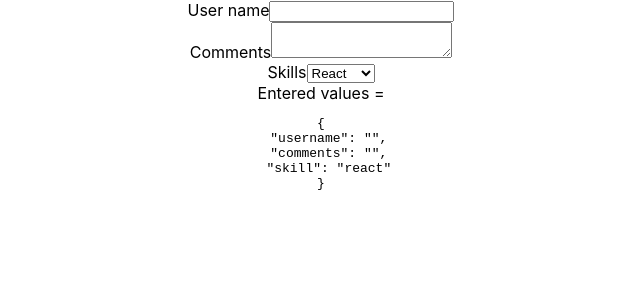
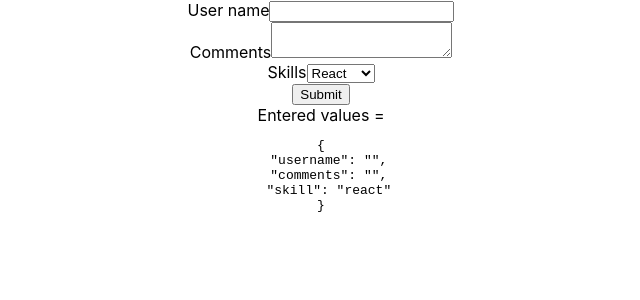
Before and after one commit to ajaykumar-bg/react-hello-world, a React (Create React App) app: page / in a window 1280 px wide. Shown: the top 300 px of the page, without its empty margins (319-959 px from the left). Built offline with nearby package versions, Linux system fonts and the light colour scheme.

Commit message:
Handle submit button

```diff
--- a/src/components/Forms.js
+++ b/src/components/Forms.js
@@ -29,9 +29,14 @@
         });
     }
 
+    handleSubmit = event => {
+        event.preventDefault();
+        console.log(this.state);
+    }
+
     render() {
         return (
-            <form>
+            <form onSubmit={this.handleSubmit}>
                 <div>
                     <label>User name</label>
                     <input type="text" value={this.state.username} onChange={this.handleUserNameChange}></input>
@@ -49,8 +54,13 @@
                     </select>
                 </div>
 
-                Entered values = <pre>{JSON.stringify(this.state, null, 2)}</pre>
+                <div>
+                    <button type="submit">Submit</button>
+                </div>
 
+                <div>
+                    Entered values = <pre>{JSON.stringify(this.state, null, 2)}</pre>
+                </div>
             </form>
         );
     }
```
